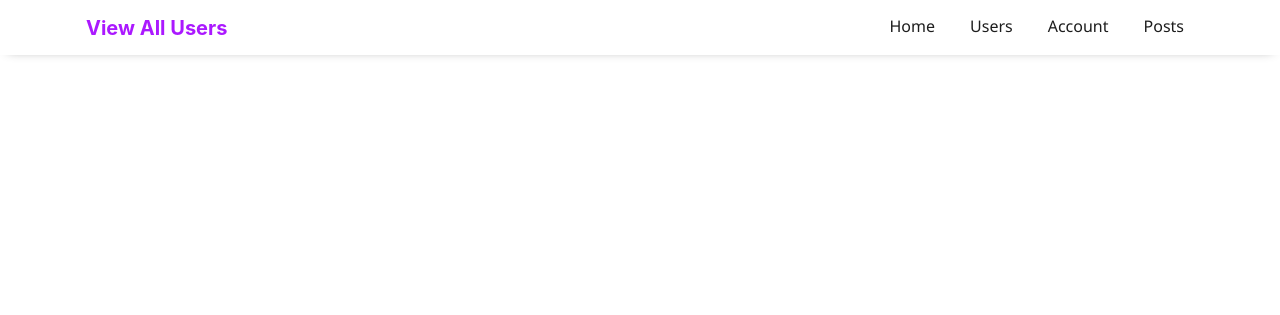
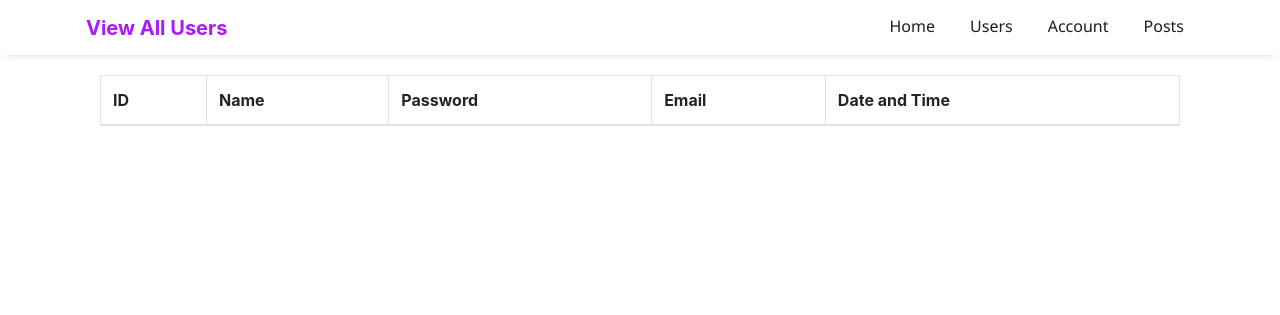
Before and after one commit to Ronik22/Blog_App, a Flask app: page /view in a window 1280 px wide. Shown: the top 315 px of the page. Run offline with Flask 2, Linux system fonts and the light colour scheme; lists and menus that the app fills with data are empty.

Commit message:
Files Updated

```diff
--- a/templates/user.html
+++ b/templates/user.html
@@ -9,7 +9,7 @@
 {% with messages = get_flashed_messages() %}
     {% if messages %}
         {% for msg in messages %}
-            <p>{{msg}}</p>
+            <p class="alert alert-info">{{msg}}</p>
         {% endfor %}
     {% endif %}
 {% endwith %}
--- a/templates/view.html
+++ b/templates/view.html
@@ -6,8 +6,27 @@
 
 {% block content %}
 
-    {% for item in values %}
-        <p>Name: {{item.name}}, Email: {{item.email}}, Date and Time: {{item.datetime}}</p>
-    {% endfor %}
+    <div class="container">
+        <table class="table table-bordered table-hover">
+                <thead>
+                    <th scope="col">ID</th>
+                    <th scope="col">Name</th>
+                    <th scope="col">Password</th>
+                    <th scope="col">Email</th>
+                    <th scope="col">Date and Time</th>
+                </thead>
+                <tbody>
+                    {% for item in values %}
+                        <tr>
+                            <th scope="row">{{item._id}}</th>
+                            <td>{{item.name}}</td>
+                            <td>{{item.pwd}}</td>
+                            <td>{{item.email}}</td>
+                            <td>{{item.datetime}}</td>
+                        </tr>
+                    {% endfor %}
+                </tbody>
+            </table>
+    </div>
 
 {% endblock %}
```
Also changed, not shown: templates/login.html (+7 -2 lines), templates/register.html (+8 -3 lines).
